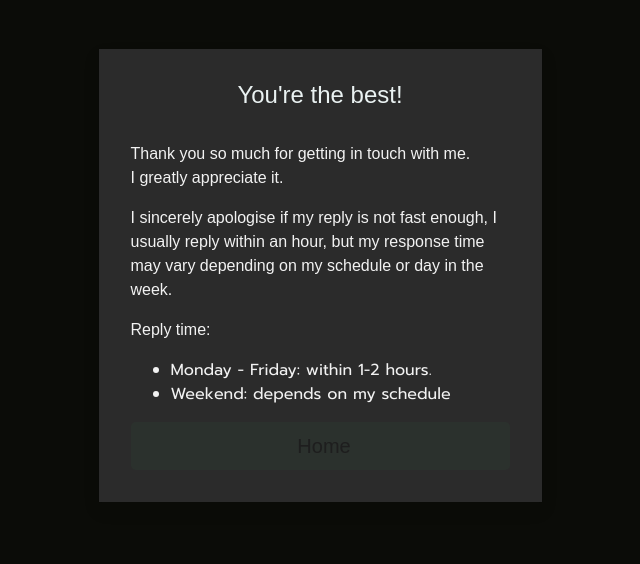
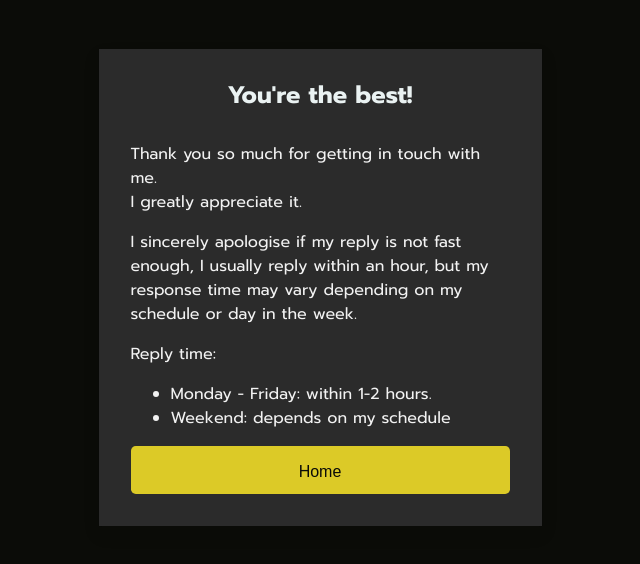
Before and after one commit to JonathanBrickwell/NoviPortfolioCubes, a plain HTML site: page pages/success/thank-you.html in a window 1280 px wide. Shown: the whole page, without its empty margins (320-960 px from the left). Drawn offline with nearby package versions, Linux system fonts and the light colour scheme.

Commit message:
Master: Thank you page button & style fixed

```diff
--- a/assets/scss/components/_thankyou.scss
+++ b/assets/scss/components/_thankyou.scss
@@ -14,11 +14,11 @@
 
 .ty-anchor {
     font-size: 1rem;
-    color: $darkHeading;
+    color: $backgroundColor;
 }
 
 .ty-anchor:hover {
-    color: $contentAnchor;
+    color: $backgroundColor;
 }
 
 .card-signin {
@@ -57,5 +57,5 @@
   }
 
   .ty-btn {
-      background: $secondCube;
+      background: $contentAnchor;
   }
--- a/pages/success/thank-you.html
+++ b/pages/success/thank-you.html
@@ -37,19 +37,18 @@
           <div class="col-sm-9 col-md-7 col-lg-5 mx-auto">
             <div class="card card-signin my-5">
               <div class="card-body">
-                <h5 class="card-title text-center ty-heading">You're the best!</h5>
-                <p class="ty-text">Thank you so much for getting in touch with me. <br>
+                <h4 class="card-title text-center main-text">You're the best!</h4>
+                <p class="main-text">Thank you so much for getting in touch with me. <br>
                 I greatly appreciate it.</p>
-                <p class="ty-text">I sincerely apologise if my reply is not fast enough, I usually reply within an hour, but my response time may vary depending on my schedule or day in the week.</p>
-                <p class="ty-text">Reply time: </>
-                <ul class="ty-text">
+                <p class="main-text">I sincerely apologise if my reply is not fast enough, I usually reply within an hour, but my response time may vary depending on my schedule or day in the week.</p>
+                <p class="main-text">Reply time: </>
+                <ul class="main-text">
                     <li><b>Monday - Friday</b>: within 1-2 hours.</li>
                     <li><b>Weekend</b>: depends on my schedule</li>
                 </ul>
-                <a href="/index.html" class="btn btn-lg ty-btn btn-block ty-anchor" >
-                      <i class="fab fa-facebook-f mr-2"></i>
-                      Home
-                </a>
+                <button type="button" class="btn btn-lg w-100 ty-btn">
+                  <a href="/index.html" class="ty-anchor">Home</a>
+                </button>
               </div>
             </div>
           </div>
```
Also changed, not shown: contact-me.html (+1 -1 lines), assets/css/style.css.
